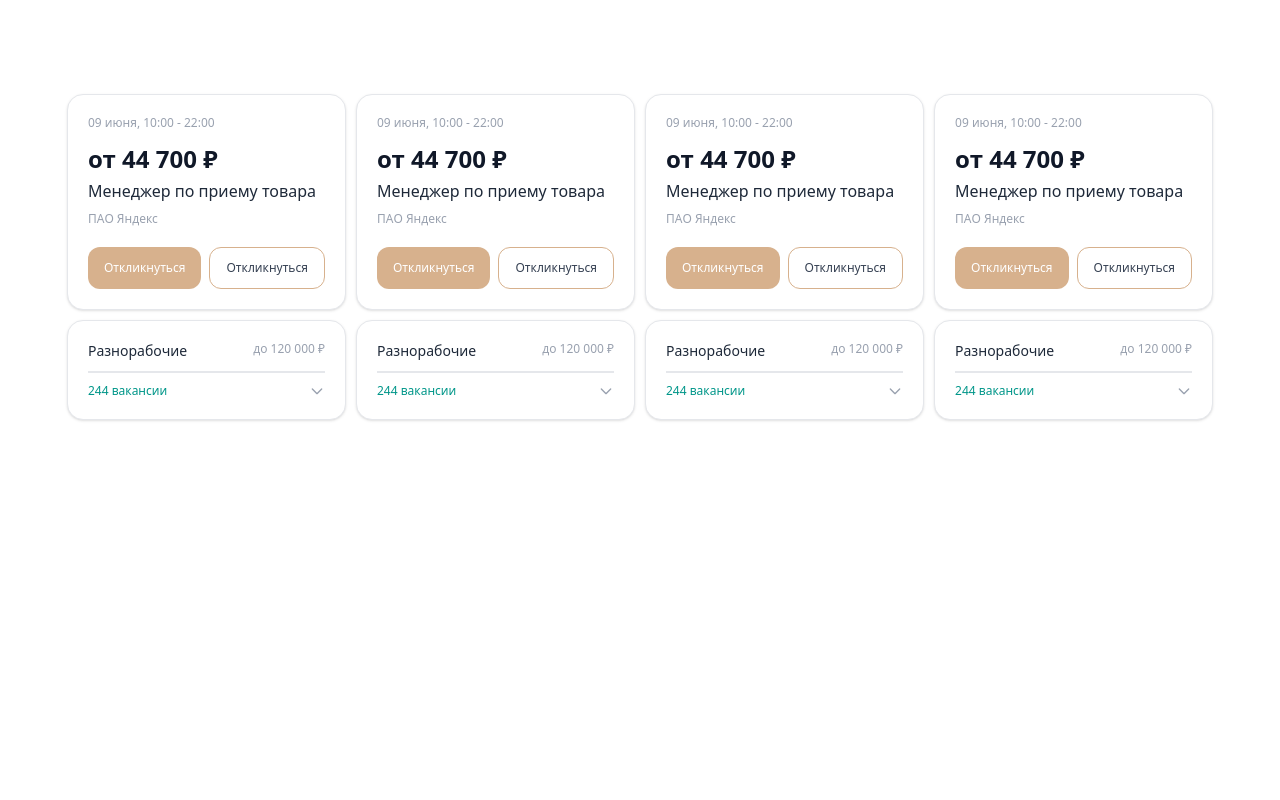
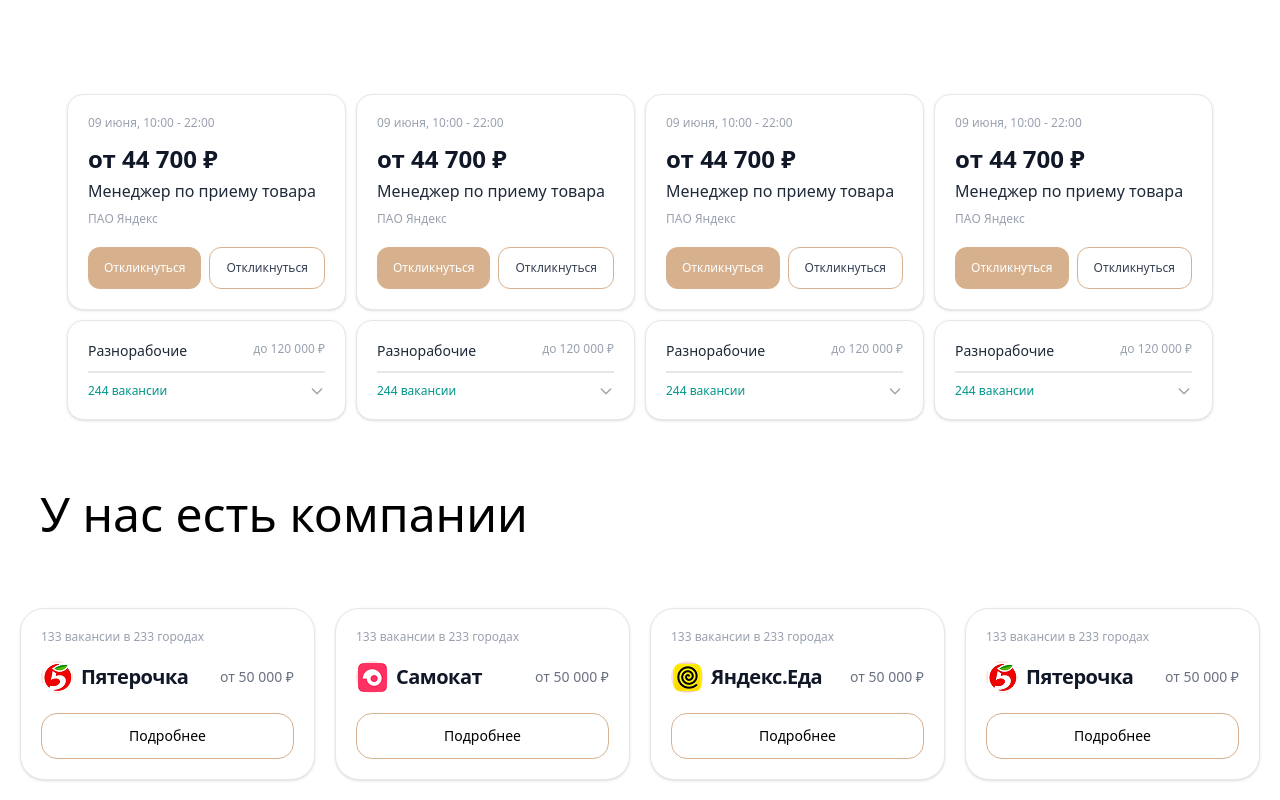
Before and after one commit to RahimaMoon/HAN-work, a website: page index.html in a window 1280 px wide. Shown: the part 1120-1920 px from the top of the page. Before the commit the page ends 1560 px from the top, so only its background shows below. Drawn offline with Linux system fonts and the light colour scheme.

Commit message:
section3

```diff
--- a/index.html
+++ b/index.html
@@ -78,8 +78,8 @@
       <h4 class="text-xs text-gray-400 block mb-5">ПАО Яндекс</h4>
 
       <div class="flex gap-2">
-        <button class="flex-1 bg-[#D7B18D] text-white text-xs font-medium py-3 px-4 rounded-xl transition hover:opacity-90">Откликнуться</button>
-        <button class="flex-1 border border-[#D7B18D] text-gray-700 text-xs font-medium py-3 px-4 rounded-xl transition hover:bg-gray-50">Откликнуться</button>
+        <button class="flex-1 bg-[#D7B18D] text-white text-xs font-medium py-3 px-4 rounded-xl transition hover:bg-pink-500">Откликнуться</button>
+        <button class="flex-1 border border-[#D7B18D] text-gray-700 text-xs font-medium py-3 px-4 rounded-xl transition hover:bg-green-500">Откликнуться</button>
       </div>
     </div>
     <div class="bg-white border border-gray-200 rounded-2xl p-5 shadow-sm flex flex-col justify-between h-[100px]">
@@ -103,8 +103,8 @@
       <h4 class="text-xs text-gray-400 block mb-5">ПАО Яндекс</h4>
 
       <div class="flex gap-2">
-        <button class="flex-1 bg-[#D7B18D] text-white text-xs font-medium py-3 px-4 rounded-xl transition hover:opacity-90">Откликнуться</button>
-        <button class="flex-1 border border-[#D7B18D] text-gray-700 text-xs font-medium py-3 px-4 rounded-xl transition hover:bg-gray-50">Откликнуться</button>
+        <button class="flex-1 bg-[#D7B18D] text-white text-xs font-medium py-3 px-4 rounded-xl transition hover:bg-pink-500">Откликнуться</button>
+        <button class="flex-1 border border-[#D7B18D] text-gray-700 text-xs font-medium py-3 px-4 rounded-xl transition hover:bg-green-500">Откликнуться</button>
       </div>
     </div>
     <div class="bg-white border border-gray-200 rounded-2xl p-5 shadow-sm flex flex-col justify-between h-[100px]">
@@ -128,8 +128,8 @@
       <h4 class="text-xs text-gray-400 block mb-5">ПАО Яндекс</h4>
 
       <div class="flex gap-2">
-        <button class="flex-1 bg-[#D7B18D] text-white text-xs font-medium py-3 px-4 rounded-xl transition hover:opacity-90">Откликнуться</button>
-        <button class="flex-1 border border-[#D7B18D] text-gray-700 text-xs font-medium py-3 px-4 rounded-xl transition hover:bg-gray-50">Откликнуться</button>
+        <button class="flex-1 bg-[#D7B18D] text-white text-xs font-medium py-3 px-4 rounded-xl transition hover:bg-pink-500">Откликнуться</button>
+        <button class="flex-1 border border-[#D7B18D] text-gray-700 text-xs font-medium py-3 px-4 rounded-xl transition hover:bg-green-500">Откликнуться</button>
       </div>
     </div>
     <div class="bg-white border border-gray-200 rounded-2xl p-5 shadow-sm flex flex-col justify-between h-[100px]">
@@ -153,8 +153,8 @@
       <h4 class="text-xs text-gray-400 block mb-5">ПАО Яндекс</h4>
 
       <div class="flex gap-2">
-        <button class="flex-1 bg-[#D7B18D] text-white text-xs font-medium py-3 px-4 rounded-xl transition hover:opacity-90">Откликнуться</button>
-        <button class="flex-1 border border-[#D7B18D] text-gray-700 text-xs font-medium py-3 px-4 rounded-xl transition hover:bg-gray-50">Откликнуться</button>
+        <button class="flex-1 bg-[#D7B18D] text-white text-xs font-medium py-3 px-4 rounded-xl transition hover:bg-pink-500">Откликнуться</button>
+        <button class="flex-1 border border-[#D7B18D] text-gray-700 text-xs font-medium py-3 px-4 rounded-xl  hover:bg-green-500">Откликнуться</button>
       </div>
     </div>
     <div class="bg-white border border-gray-200 rounded-2xl p-5 shadow-sm flex flex-col justify-between h-[100px]">
@@ -263,7 +263,86 @@
   </div>
 </div>
 </section>
+<h1 class="text-5xl p-[20px] mt-[50px]">У нас есть компании</h1>
+<section class="flex flex-col gap-y-5 lg:flex-row gap-x-5 justify-center items-center mt-[50px]">
+ <div class="w-full max-w-[400px] bg-white border border-gray-200 rounded-3xl p-5 shadow-sm">
 
+    <span class="text-xs text-gray-400 block mb-4">133 вакансии в 233 городах</span>
+
+    <div class="flex justify-between items-center mb-5">
+      <div class="flex items-center gap-2">
+        <div class="w-8 h-8 bg-red-100 rounded-full flex items-center justify-center text-[10px] ">
+          <img src="./imgs/image 4.png" alt="">
+        </div>
+        <span class="text-xl font-bold text-gray-900 tracking-tight">Пятерочка</span>
+      </div>
+      <span class="text-gray-500 text-sm font-medium">от 50 000 ₽</span>
+    </div>
+
+    <button class="w-full border border-[#D7B18D]  text-sm  py-3 rounded-2xl transition hover:bg-green-500">
+      Подробнее
+    </button>
+
+  </div>
+   <div class="w-full max-w-[400px] bg-white border border-gray-200 rounded-3xl p-5 shadow-sm">
+
+    <span class="text-xs text-gray-400 block mb-4">133 вакансии в 233 городах</span>
+
+    <div class="flex justify-between items-center mb-5">
+      <div class="flex items-center gap-2">
+        <div class="w-8 h-8 bg-red-100 rounded-full flex items-center justify-center text-[10px] ">
+          <img src="./imgs/image 4 (2).png" alt="">
+        </div>
+        <span class="text-xl font-bold text-gray-900 tracking-tight">Самокат</span>
+      </div>
+      <span class="text-gray-500 text-sm font-medium">от 50 000 ₽</span>
+    </div>
+
+    <button class="w-full border border-[#D7B18D]  text-sm  py-3 rounded-2xl transition hover:bg-green-500">
+      Подробнее
+    </button>
+
+  </div>
+   <div class="w-full max-w-[400px] bg-white border border-gray-200 rounded-3xl p-5 shadow-sm">
+
+    <span class="text-xs text-gray-400 block mb-4">133 вакансии в 233 городах</span>
+
+    <div class="flex justify-between items-center mb-5">
+      <div class="flex items-center gap-2">
+        <div class="w-8 h-8 bg-red-100 rounded-full flex items-center justify-center text-[10px] ">
+          <img src="./imgs/image 4 (3).png" alt="">
+        </div>
+        <span class="text-xl font-bold text-gray-900 tracking-tight">Яндекс.Еда</span>
+      </div>
+      <span class="text-gray-500 text-sm font-medium">от 50 000 ₽</span>
+    </div>
+
+    <button class="w-full border border-[#D7B18D]  text-sm  py-3 rounded-2xl transition hover:bg-green-500">
+      Подробнее
+    </button>
+
+  </div>
+   <div class="w-full max-w-[400px] bg-white border border-gray-200 rounded-3xl p-5 shadow-sm">
+
+    <span class="text-xs text-gray-400 block mb-4">133 вакансии в 233 городах</span>
+
+    <div class="flex justify-between items-center mb-5">
+      <div class="flex items-center gap-2">
+        <div class="w-8 h-8 bg-red-100 rounded-full flex items-center justify-center text-[10px] ">
+          <img src="./imgs/image 4.png" alt="">
+        </div>
+        <span class="text-xl font-bold text-gray-900 tracking-tight">Пятерочка</span>
+      </div>
+      <span class="text-gray-500 text-sm font-medium">от 50 000 ₽</span>
+    </div>
+
+    <button class="w-full border border-[#D7B18D]  text-sm  py-3 rounded-2xl transition hover:bg-green-500">
+      Подробнее
+    </button>
+
+  </div>
+
+  </section>
 
 </body>
 </html>
```
Also changed, not shown: imgs/image 4 (2).png (added), imgs/image 4 (3).png (added), imgs/image 4.png (added), src/output.css.
